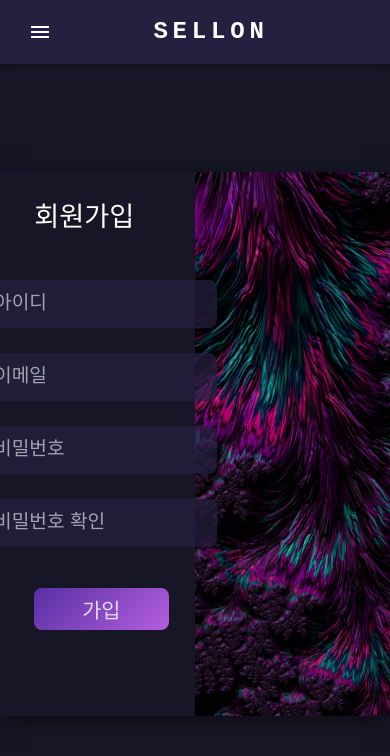
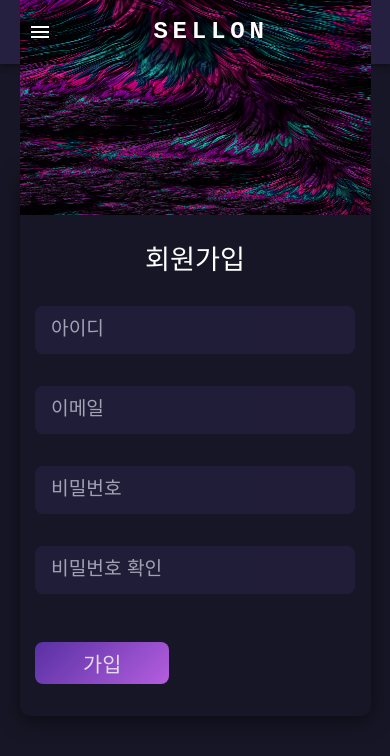
Before and after one commit to bunderLikeLion/sellon_frontend, a React (Create React App) app: page /register in a window 390 px wide. Shown: the top 756 px of the page. Built offline with nearby package versions, Linux system fonts and the light colour scheme; no server answers.

Commit message:
feat: 회원가입 페이지 반응형 디자인

```diff
--- a/src/pages/Register/Register.js
+++ b/src/pages/Register/Register.js
@@ -18,24 +18,41 @@ const Container = styled.div`
 
 const Card = styled.div`
   display: flex;
+  max-width: 90%;
   width: 60rem;
   height: 34rem;
   box-shadow: 0 5px 20px rgba(0, 0, 0, 0.5);
+  border-radius: 10px;
+
+  @media screen and (max-width: 1000px) {
+    flex-direction: column-reverse;
+  }
 `;
 
 const Form = styled.div`
+  flex: 1;
   display: flex;
-  flex-wrap: wrap;
   align-items: center;
   justify-content: center;
-  width: 50%;
-  height: 80%;
-  margin-top: 7%;
+  flex-wrap: wrap;
+  padding: 2rem;
+  align-content: center;
+  gap: 4rem;
+
+  @media screen and (max-width: 1000px) {
+    flex-direction: column;
+    flex-grow: 1;
+    flex-shrink: 1;
+    flex-basis: auto;
+    width: 100%;
+    gap: 2rem;
+  }
 `;
 
 const GuideContainer = styled.div`
-  width: 65%;
-  margin-bottom: 2.5rem;
+  display: flex;
+  justify-content: flex-start;
+  text-align: left;
 `;
 
 const Guide = styled.h1`
@@ -45,9 +62,9 @@ const Guide = styled.h1`
 
 const InputContainer = styled.div`
   display: flex;
+  justify-content: center;
   flex-wrap: wrap;
-  justify-content: center;
-  width: 70%;
+  width: 100%;
   height: 4rem;
 `;
 
@@ -95,9 +112,27 @@ const Button = styled.button`
 `;
 
 const Img = styled.img`
-  width: 50%;
+  flex: 1;
   height: 100%;
+  border-radius: 0 10px 10px 0;
+
+  @media screen and (max-width: 1000px) {
+    border-radius: 10px 10px 0 0;
+
+    flex-grow: 1;
+    flex-shrink: 1;
+    flex-basis: auto;
+    width: auto;
+    max-height: 15rem;
+  }
 `;
+
+
+const InputsContainer = styled.div`
+  display: flex;
+  flex-direction: column;
+  gap: 1rem;
+`
 
 const Register = () => {
   const navigate = useNavigate();
@@ -136,7 +171,7 @@ const Register = () => {
           <GuideContainer>
             <Guide>회원가입</Guide>
           </GuideContainer>
-
+          <InputsContainer>
             <InputContainer>
               <Input
                 placeholder="아이디"
@@ -180,6 +215,7 @@ const Register = () => {
             <ButtonContainer>
               <Button onClick={submit}>가입</Button>
             </ButtonContainer>
+          </InputsContainer>
         </Form>
         <Img src={SignPic} />
       </Card>
```
Lines whose indentation alone changed are shown as unchanged.
